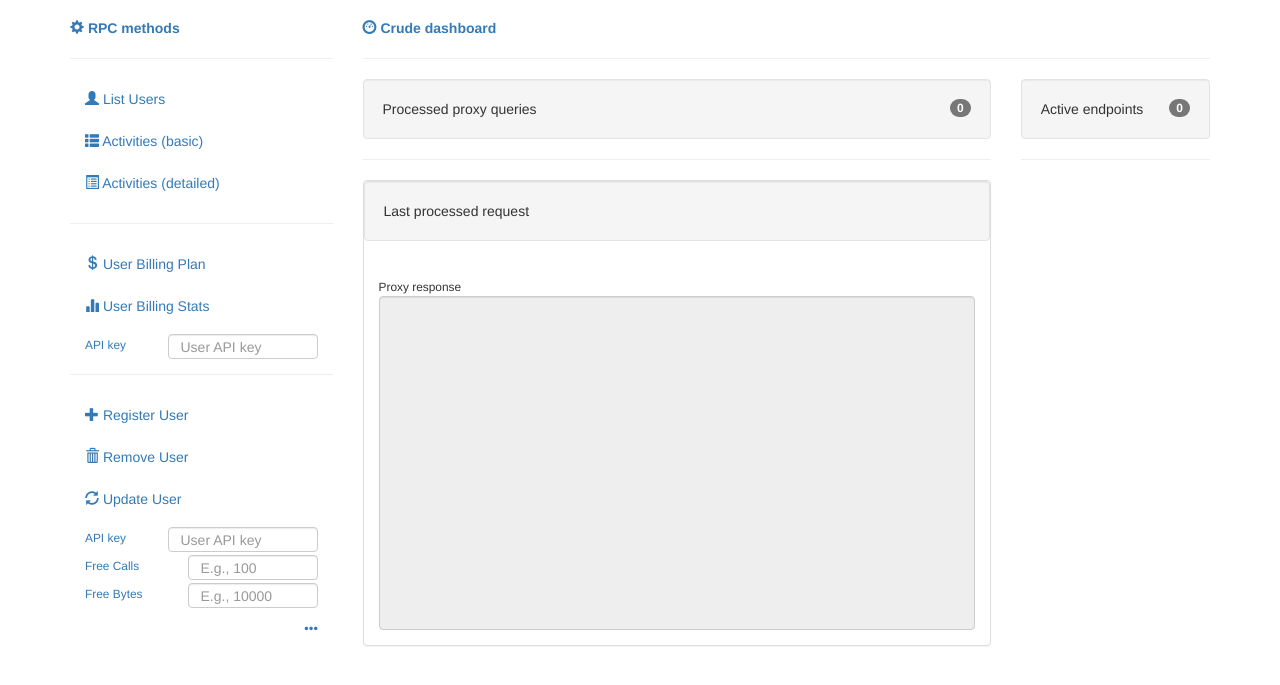
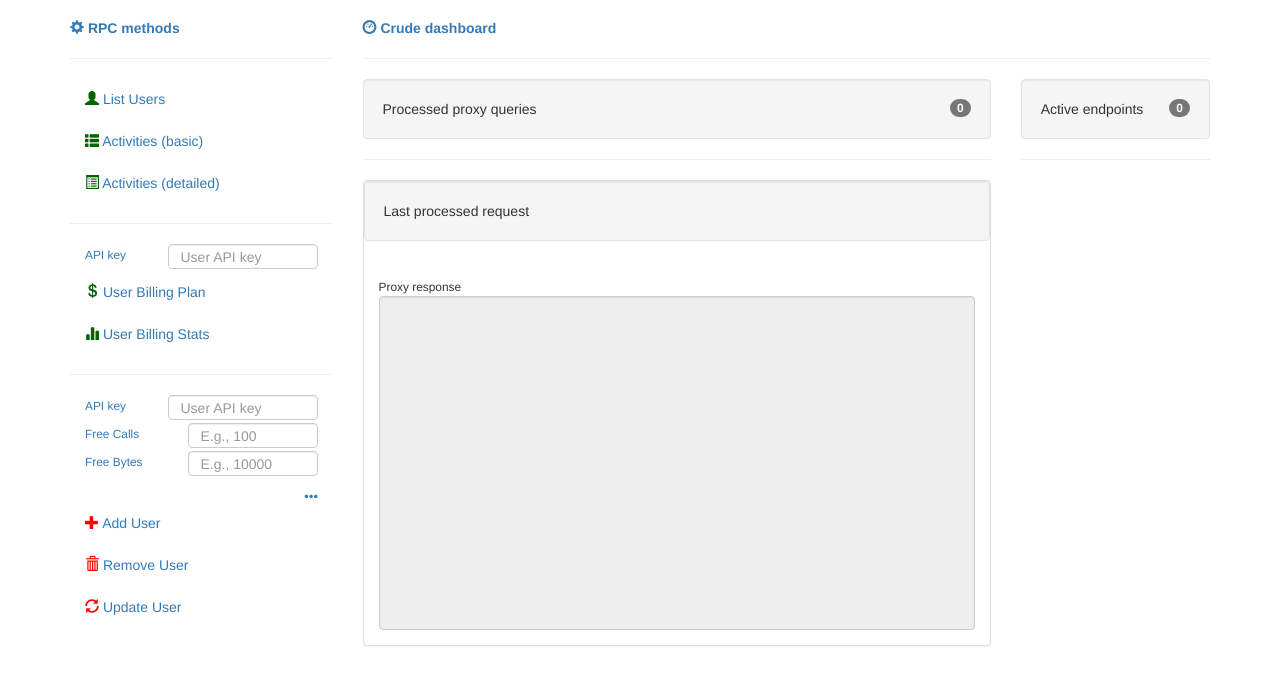
Before and after one commit to Web3-Pi/web3-reverse-proxy, a plain HTML site: page admin/admin/admin.html in a window 1280 px wide. Shown: the part 53-738 px from the top of the page. Drawn offline with nearby package versions, Linux system fonts and the light colour scheme; no server answers.

Commit message:
feat: admin panel colors

```diff
--- a/admin/admin/admin.html
+++ b/admin/admin/admin.html
@@ -144,27 +144,21 @@
             <hr>
 
             <ul class="nav nav-pills nav-stacked">
-                <li><a href="#" id="list_users"><i class="glyphicon glyphicon-user"></i> List Users</a></li>
-                <li><a href="#" id="list_activities_basic"><i class="glyphicon glyphicon-th-list"></i> Activities (basic)</a></li>
-                <li><a href="#" id="list_activities_detailed"><i class="glyphicon glyphicon-list-alt"></i> Activities (detailed)</a></li>
+                <li><a href="#" id="list_users"><i class="glyphicon glyphicon-user" style="color:darkgreen"></i> List Users</a></li>
+                <li><a href="#" id="list_activities_basic"><i class="glyphicon glyphicon-th-list" style="color:darkgreen"></i> Activities (basic)</a></li>
+                <li><a href="#" id="list_activities_detailed"><i class="glyphicon glyphicon-list-alt" style="color:darkgreen"></i> Activities (detailed)</a></li>
             </ul>
             <hr>
 
-            <ul class="nav nav-pills nav-stacked">
-                <li><a href="#" id="query_user_billing_plan"><i class="glyphicon glyphicon-usd"></i> User Billing Plan</a></li>
-                <li><a href="#" id="query_user_billing_status"><i class="glyphicon glyphicon-stats"></i> User Billing Stats</a></li>
-            </ul>
             <form class="navbar-form" name="user_api_key_form" onkeydown="return event.key != 'Enter';">
                 <small class="lab-l">API key</small>
                 <label for="billing_api_key"></label><input id="billing_api_key" type="text" class="form-control pull-right" placeholder="User API key" style="width: 150px; height: 25px;">
             </form>
+            <ul class="nav nav-pills nav-stacked">
+                <li><a href="#" id="query_user_billing_plan"><i class="glyphicon glyphicon-usd" style="color:darkgreen"></i> User Billing Plan</a></li>
+                <li><a href="#" id="query_user_billing_status"><i class="glyphicon glyphicon-stats" style="color:darkgreen"></i> User Billing Stats</a></li>            </ul>
             <hr>
 
-            <ul class="nav nav-pills nav-stacked">
-                <li><a href="#" id="register_user"><i class="glyphicon glyphicon-plus"></i> Register User</a></li>
-                <li><a href="#" id="remove_user"><i class="glyphicon glyphicon-trash"></i> Remove User</a></li>
-                <li><a href="#" id="update_user_plan"><i class="glyphicon glyphicon-refresh"></i> Update User</a></li>
-            </ul>
             <form class="navbar-form" name="manage_api_key_form" onkeydown="return event.key != 'Enter';">
                 <small class="lab-l">API key</small>
                 <label for="manage_api_key"></label><input id="manage_api_key" type="text" class="form-control pull-right" placeholder="User API key" style="width: 150px; height: 25px;">
@@ -200,7 +194,11 @@
                     <label for="constant_pool"></label><input id="constant_pool" type="text" class="form-control pull-right deselect reset-cursor" placeholder="A pool name, optional" style="width: 150px; height: 25px;">
                 </form>
             </div>
-
+            <ul class="nav nav-pills nav-stacked">
+                <li><a href="#" id="register_user"><i class="glyphicon glyphicon-plus" style="color:red"></i> Add User</a></li>
+                <li><a href="#" id="remove_user"><i class="glyphicon glyphicon-trash" style="color:red"></i> Remove User</a></li>
+                <li><a href="#" id="update_user_plan"><i class="glyphicon glyphicon-refresh" style="color:red"></i> Update User</a></li>
+            </ul>
         </div><!-- /span-3 -->
 
         <div class="col-md-9">
```
